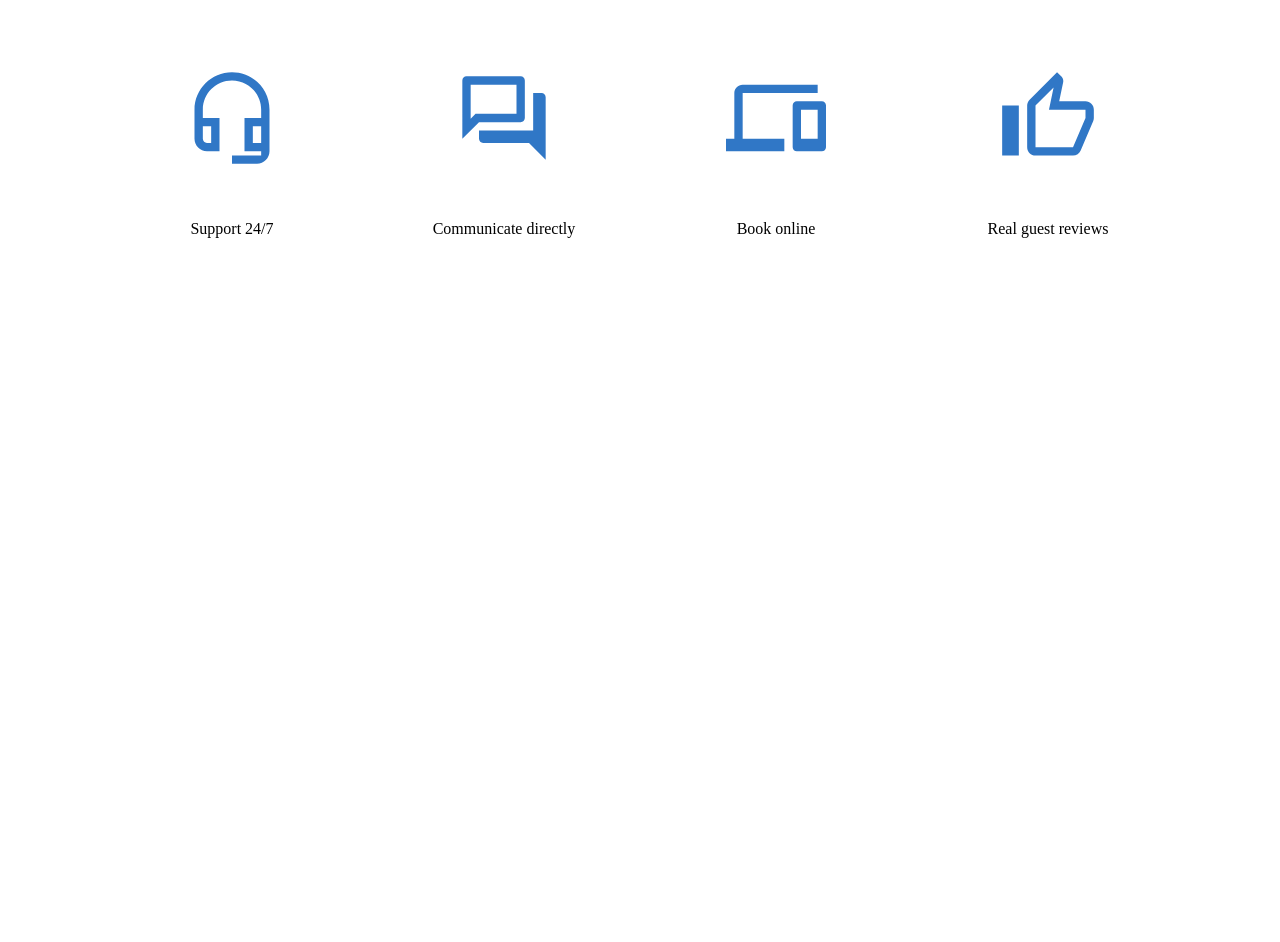
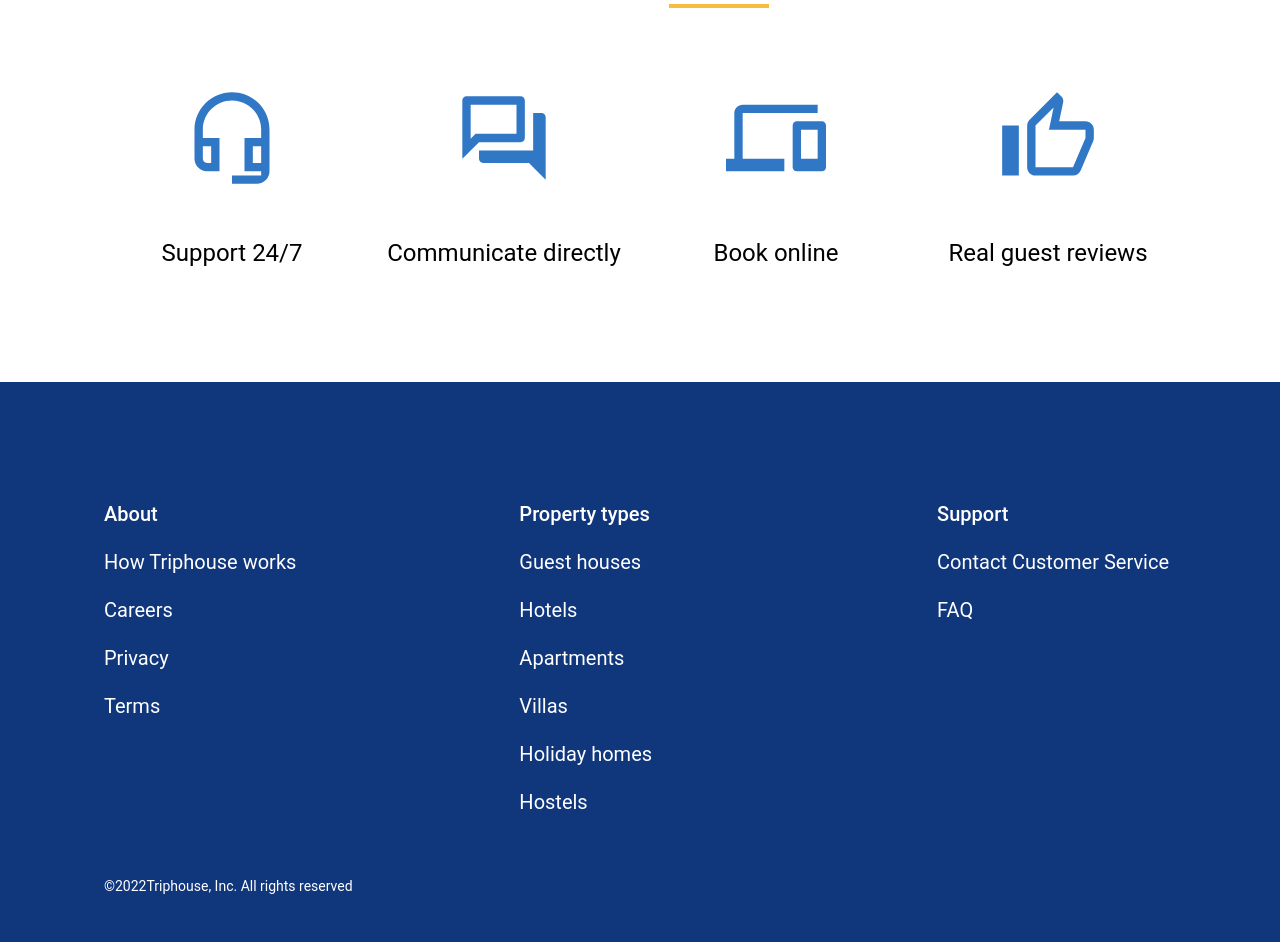
Before and after one commit to PetrovaMaria/if-html, a website: page index.html in a window 1280 px wide. Shown: the part 183-1125 px from the top of the page. Before the commit the page ends 800 px from the top, so only its background shows below. Drawn offline with Linux system fonts and the light colour scheme.

Commit message:
edited text. added footer. added fonts

```diff
--- a/index.html
+++ b/index.html
@@ -16,7 +16,7 @@
       <div class="main-block">
         <div class="row first-element">
           <!--Размер объектов SVG намного меньше размера растровых изображений.
-        В отличие от растровых форматов мы можем взаимодействовать с изображениями в формате SVG — при помощи CSS.-->
+    В отличие от растровых форматов мы можем взаимодействовать с изображениями в формате SVG — при помощи CSS.-->
           <img src="images/Headset.svg" alt="head-set" />
           <p>Support 24/7</p>
         </div>
@@ -34,5 +34,33 @@
         </div>
       </div>
     </div>
+    <footer>
+      <div class="container">
+        <div class="main-row">
+          <div class="first-column">
+            <p class="footer-title">About</p>
+            <p>How Triphouse works</p>
+            <p>Careers</p>
+            <p>Privacy</p>
+            <p>Terms</p>
+          </div>
+          <div class="second-column">
+            <p class="footer-title">Property types</p>
+            <p>Guest houses</p>
+            <p>Hotels</p>
+            <p>Apartments</p>
+            <p>Villas</p>
+            <p>Holiday homes</p>
+            <p>Hostels</p>
+          </div>
+          <div class="third-column">
+            <p class="footer-title">Support</p>
+            <p>Contact Customer Service</p>
+            <p>FAQ</p>
+          </div>
+        </div>
+        <p class="small-text">&copy;2022Triphouse, Inc. All rights reserved</p>
+      </div>
+    </footer>
   </body>
 </html>
--- /dev/null
+++ b/style/fonts.css
@@ -0,0 +1,126 @@
+/* cyrillic-ext */
+@font-face {
+    font-family: 'Roboto';
+    font-style: normal;
+    font-weight: 400;
+    font-display: swap;
+    src: local('Roboto-Regular'), local('Roboto Regular'), url(./fonts/Roboto-regular-cyrillic-ext.woff2) format('woff2');
+    unicode-range: U+0460-052F, U+1C80-1C88, U+20B4, U+2DE0-2DFF, U+A640-A69F, U+FE2E-FE2F;
+}
+/* cyrillic */
+@font-face {
+    font-family: 'Roboto';
+    font-style: normal;
+    font-weight: 400;
+    font-display: swap;
+    src: local('Roboto-Regular'), local('Roboto Regular'), url(./fonts/roboto-regular-cyrillic.woff2) format('woff2');
+    unicode-range: U+0301, U+0400-045F, U+0490-0491, U+04B0-04B1, U+2116;
+}
+/* greek-ext */
+@font-face {
+    font-family: 'Roboto';
+    font-style: normal;
+    font-weight: 400;
+    font-display: swap;
+    src: local('Roboto-Regular'), local('Roboto Regular'), url(./fonts/roboto-regular-greek-ext.woff2) format('woff2');
+    unicode-range: U+1F00-1FFF;
+}
+/* greek */
+@font-face {
+    font-family: 'Roboto';
+    font-style: normal;
+    font-weight: 400;
+    font-display: swap;
+    src: local('Roboto-Regular'), local('Roboto Regular'), url(./fonts/roboto-regular-greek.woff2) format('woff2');
+    unicode-range: U+0370-03FF;
+}
+/* vietnamese */
+@font-face {
+    font-family: 'Roboto';
+    font-style: normal;
+    font-weight: 400;
+    font-display: swap;
+    src: local('Roboto-Regular'), local('Roboto Regular'), url(./fonts/roboto-regular-vietnamese.woff2) format('woff2');
+    unicode-range: U+0102-0103, U+0110-0111, U+0128-0129, U+0168-0169, U+01A0-01A1, U+01AF-01B0, U+1EA0-1EF9, U+20AB;
+}
+/* latin-ext */
+@font-face {
+    font-family: 'Roboto';
+    font-style: normal;
+    font-weight: 400;
+    font-display: swap;
+    src: local('Roboto-Regular'), local('Roboto Regular'), url(./fonts/roboto-regular-latin-ext.woff2) format('woff2');
+    unicode-range: U+0100-024F, U+0259, U+1E00-1EFF, U+2020, U+20A0-20AB, U+20AD-20CF, U+2113, U+2C60-2C7F, U+A720-A7FF;
+}
+/* latin */
+@font-face {
+    font-family: 'Roboto';
+    font-style: normal;
+    font-weight: 400;
+    font-display: swap;
+    src: local('Roboto-Regular'), local('Roboto Regular'), url(./fonts/roboto-regular-latin.woff2) format('woff2');
+    unicode-range: U+0000-00FF, U+0131, U+0152-0153, U+02BB-02BC, U+02C6, U+02DA, U+02DC, U+2000-206F, U+2074, U+20AC, U+2122, U+2191, U+2193, U+2212, U+2215, U+FEFF, U+FFFD;
+}
+/* cyrillic-ext */
+@font-face {
+    font-family: 'Roboto';
+    font-style: normal;
+    font-weight: 500;
+    font-display: swap;
+    src: local('Roboto-Medium'), local('Roboto Medium'), url(./fonts/roboto-medium-cyrillic-ext.woff2) format('woff2');
+    unicode-range: U+0460-052F, U+1C80-1C88, U+20B4, U+2DE0-2DFF, U+A640-A69F, U+FE2E-FE2F;
+}
+/* cyrillic */
+@font-face {
+    font-family: 'Roboto';
+    font-style: normal;
+    font-weight: 500;
+    font-display: swap;
+    src: local('Roboto-Medium'), local('Roboto Medium'), url(./fonts/roboto-medium-cyrillic.woff2) format('woff2');
+    unicode-range: U+0301, U+0400-045F, U+0490-0491, U+04B0-04B1, U+2116;
+}
+/* greek-ext */
+@font-face {
+    font-family: 'Roboto';
+    font-style: normal;
+    font-weight: 500;
+    font-display: swap;
+    src: local('Roboto-Medium'), local('Roboto Medium'), url(./fonts/roboto-medium-greek-ext.woff2) format('woff2');
+    unicode-range: U+1F00-1FFF;
+}
+/* greek */
+@font-face {
+    font-family: 'Roboto';
+    font-style: normal;
+    font-weight: 500;
+    font-display: swap;
+    src: local('Roboto-Medium'), local('Roboto Medium'), url(./fonts/roboto-medium-greek.woff2) format('woff2');
+    unicode-range: U+0370-03FF;
+}
+/* vietnamese */
+@font-face {
+    font-family: 'Roboto';
+    font-style: normal;
+    font-weight: 500;
+    font-display: swap;
+    src: local('Roboto-Medium'), local('Roboto Medium'), url(./fonts/roboto-medium-vietnamese.woff2) format('woff2');
+    unicode-range: U+0102-0103, U+0110-0111, U+0128-0129, U+0168-0169, U+01A0-01A1, U+01AF-01B0, U+1EA0-1EF9, U+20AB;
+}
+/* latin-ext */
+@font-face {
+    font-family: 'Roboto';
+    font-style: normal;
+    font-weight: 500;
+    font-display: swap;
+    src: local('Roboto-Medium'), local('Roboto Medium'), url(./fonts/roboto-medium-latin-ext.woff2) format('woff2');
+    unicode-range: U+0100-024F, U+0259, U+1E00-1EFF, U+2020, U+20A0-20AB, U+20AD-20CF, U+2113, U+2C60-2C7F, U+A720-A7FF;
+}
+/* latin */
+@font-face {
+    font-family: 'Roboto';
+    font-style: normal;
+    font-weight: 500;
+    font-display: swap;
+    src: local('Roboto-Medium'), local('Roboto Medium'), url(./fonts/roboto-medium-latin.woff2) format('woff2');
+    unicode-range: U+0000-00FF, U+0131, U+0152-0153, U+02BB-02BC, U+02C6, U+02DA, U+02DC, U+2000-206F, U+2074, U+20AC, U+2122, U+2191, U+2193, U+2212, U+2215, U+FEFF, U+FFFD;
+}
--- a/style/styles.css
+++ b/style/styles.css
@@ -1,5 +1,7 @@
-*{
+* {
   margin: 0;
+  font-family: "Roboto", sans-serif;
+  font-weight: 400;
 }
 
 .container {
@@ -9,8 +11,11 @@
 }
 
 .title {
-  text-align: center;
+  width: 306px;
+  margin-left: 463px;
   margin-bottom: 20px;
+  font-weight: 500;
+  font-size: 40px;
 }
 
 hr {
@@ -18,7 +23,8 @@ hr {
   width: 100px;
   background-color: #f5bd41;
   border: 0;
-  margin: 0 auto 80px;
+  margin-bottom: 80px;
+  margin-left: 565px;
 }
 
 .row {
@@ -27,11 +33,47 @@ hr {
 }
 
 .main-block {
+  font-size: 24px;
   max-width: 1232px;
   display: flex;
   gap: 16px;
 }
 
 img {
-  margin-bottom: 48px;
+  margin-bottom: 45px;
 }
+
+footer {
+  background-color: #10367c;
+  color: #fff;
+}
+
+.main-row {
+  display: flex;
+  font-size: 20px;
+  margin: 0;
+}
+
+footer p {
+  font-weight: 400;
+  margin: 24px 0;
+}
+
+p.footer-title {
+  font-weight: 500;
+  margin-top: 0;
+}
+
+.first-column {
+  margin-right: 223px;
+}
+
+.second-column {
+  margin-right: 285px;
+  margin-bottom: 40px;
+}
+
+.small-text {
+  font-size: 14px;
+  margin: 0 0 120px;
+}
```
Also changed, not shown: fonts/Roboto-regular-cyrillic-ext.woff2 (added), fonts/roboto-medium-cyrillic-ext.woff2 (added), fonts/roboto-medium-cyrillic.woff2 (added), fonts/roboto-medium-greek-ext.woff2 (added), fonts/roboto-medium-greek.woff2 (added), fonts/roboto-medium-latin-ext.woff2 (added), fonts/roboto-medium-latin.woff2 (added), fonts/roboto-medium-vietnamese.woff2 (added), fonts/roboto-regular-cyrillic.woff2 (added), fonts/roboto-regular-greek-ext.woff2 (added), fonts/roboto-regular-greek.woff2 (added), fonts/roboto-regular-latin-ext.woff2 (added), fonts/roboto-regular-latin.woff2 (added), fonts/roboto-regular-vietnamese.woff2 (added).
